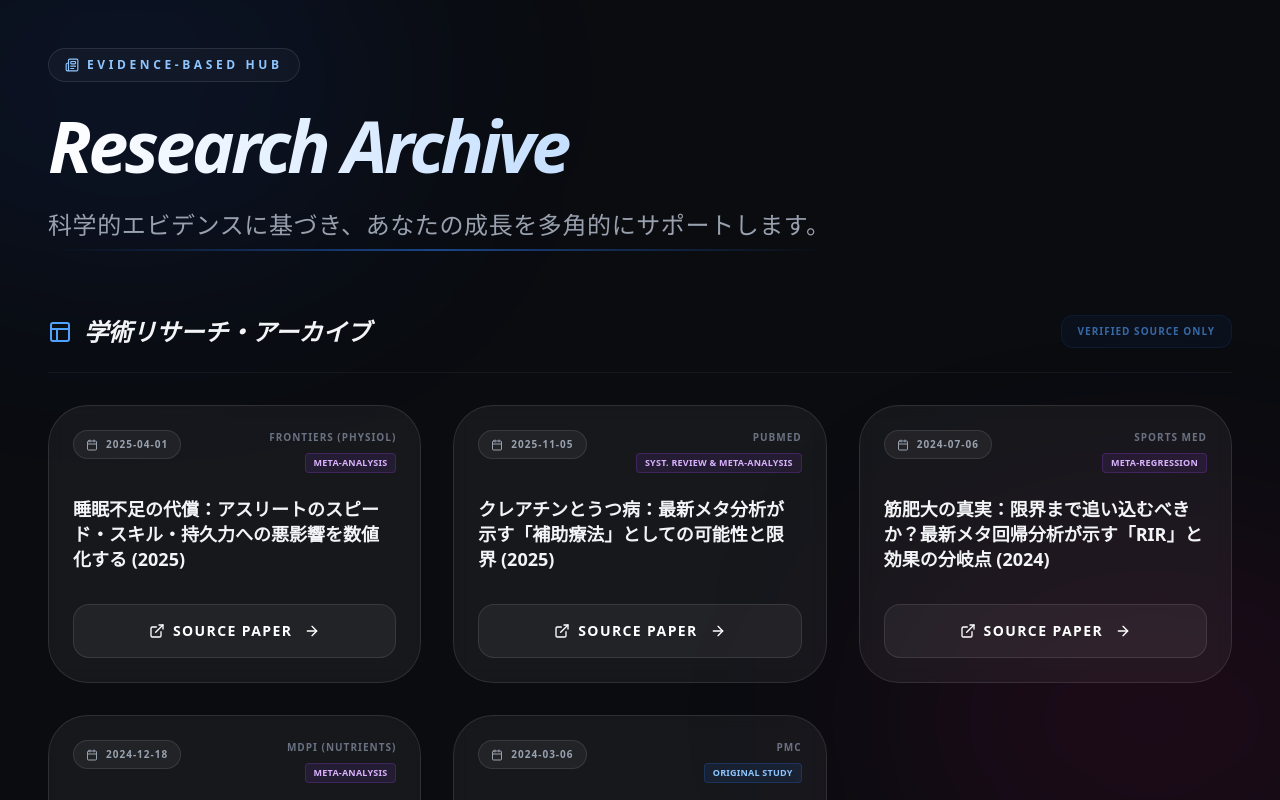
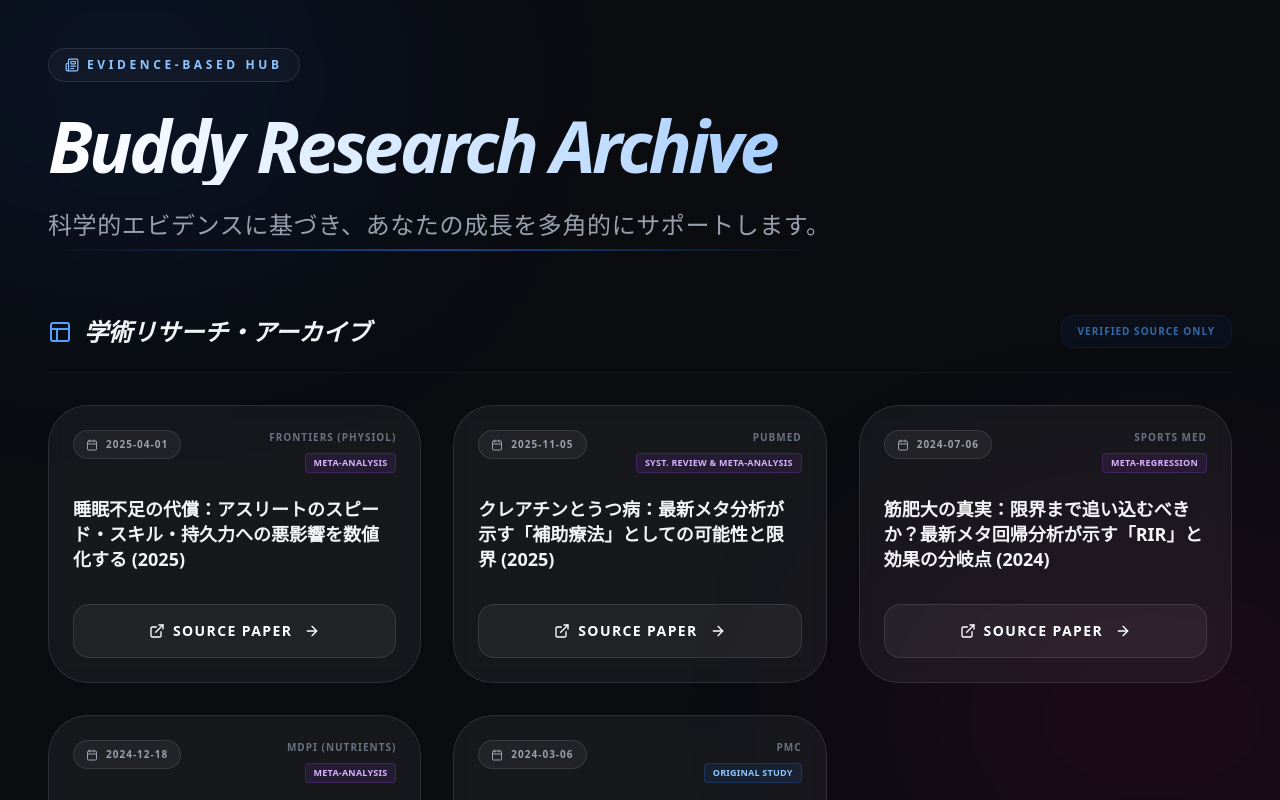
Before and after one commit to shinden87-rgb/angra, a Next.js app: page /research-news in a window 1280 px wide. Shown: the top 800 px of the page. Built offline with nearby package versions, Linux system fonts and the light colour scheme.

Commit message:
update: Change page title to Buddy Research Archive

```diff
--- a/src/app/research-news/page.tsx
+++ b/src/app/research-news/page.tsx
@@ -47,7 +47,7 @@ export default function ResearchNewsPage() {
                             Evidence-Based Hub
                         </div>
                         <h1 className="text-4xl md:text-7xl font-black mb-6 tracking-tighter bg-gradient-to-r from-white via-blue-200 to-blue-400 bg-clip-text text-transparent italic leading-[1.1]">
-                            Research Archive
+                            Buddy Research Archive
                         </h1>
                         <div className="relative inline-block">
                             <p className="text-xl md:text-2xl text-gray-400 font-medium tracking-wide">
```
Also changed, not shown: .agent/skills/research-summarizer/SKILL.md.
